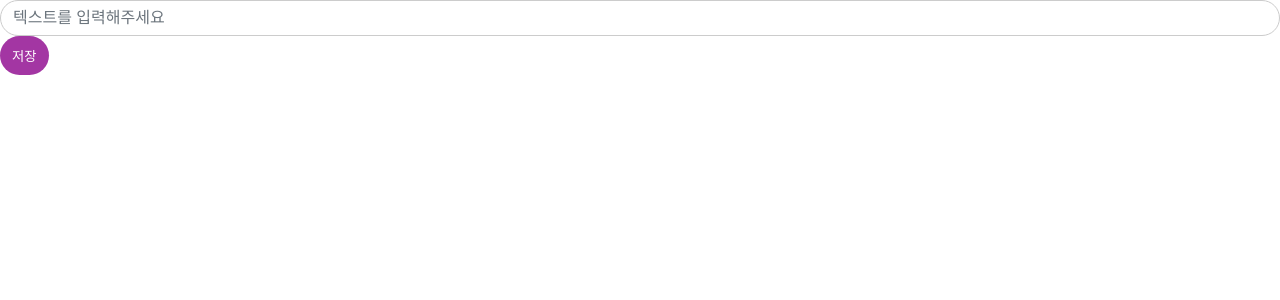
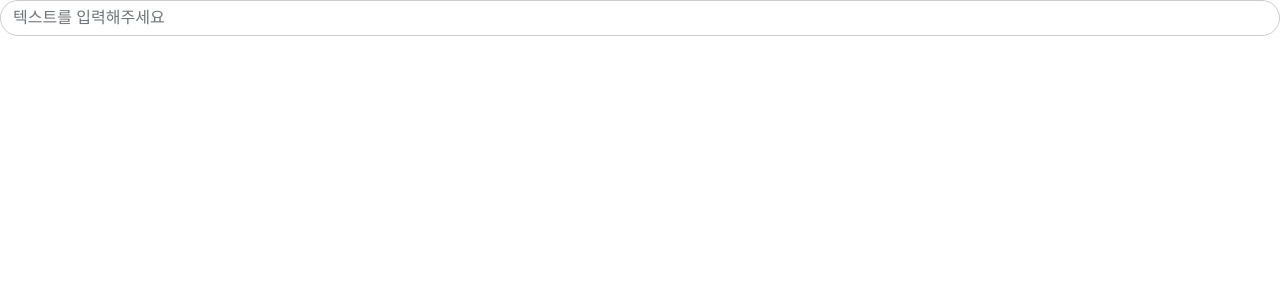
Before and after one commit to HseongH/Bohemian-Rhapsody, a React (Create React App) app: page /write in a window 1280 px wide. Shown: the top 300 px of the page. Built offline with nearby package versions, Linux system fonts and the light colour scheme.

Commit message:
작성 페이지 스타일 작업 중간 저장

```diff
--- a/src/components/App.js
+++ b/src/components/App.js
@@ -19,8 +19,6 @@ import Likes from '../pages/Likes';
 // COMPONENTS
 import Header from './Header';
 
-import Favorite from '../elements/Favorite';
-
 // STYLE
 import GlobalStyle from '../common/globalStyle';
 
@@ -36,7 +34,7 @@ function App() {
         }}
       >
         <Header />
-        <Favorite />
+
         <ConnectedRouter history={history}>
           <Route path="/" exact component={Home} />
           <Route path="/detail" exact component={Detail} />
--- a/src/pages/Write.js
+++ b/src/pages/Write.js
@@ -1,5 +1,6 @@
 // LIBRARY
 import React from 'react';
+import styled from 'styled-components';
 
 const Write = (props) => {
   return <div></div>;
```
